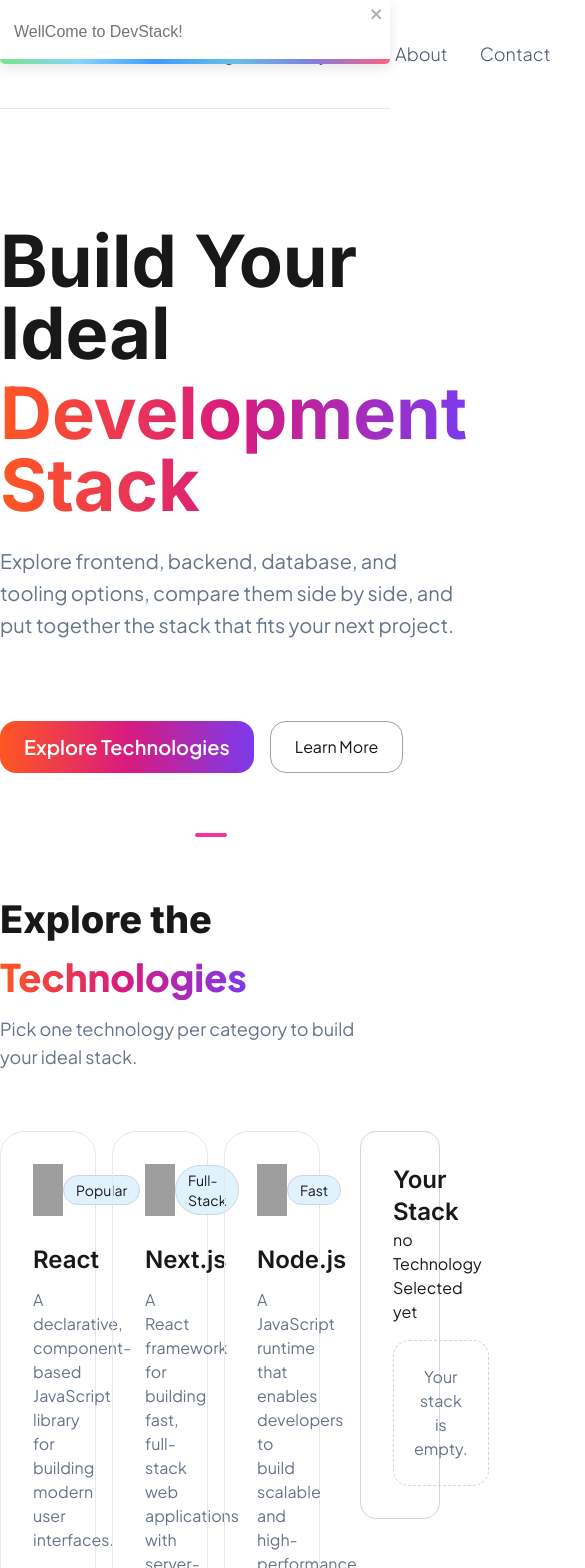
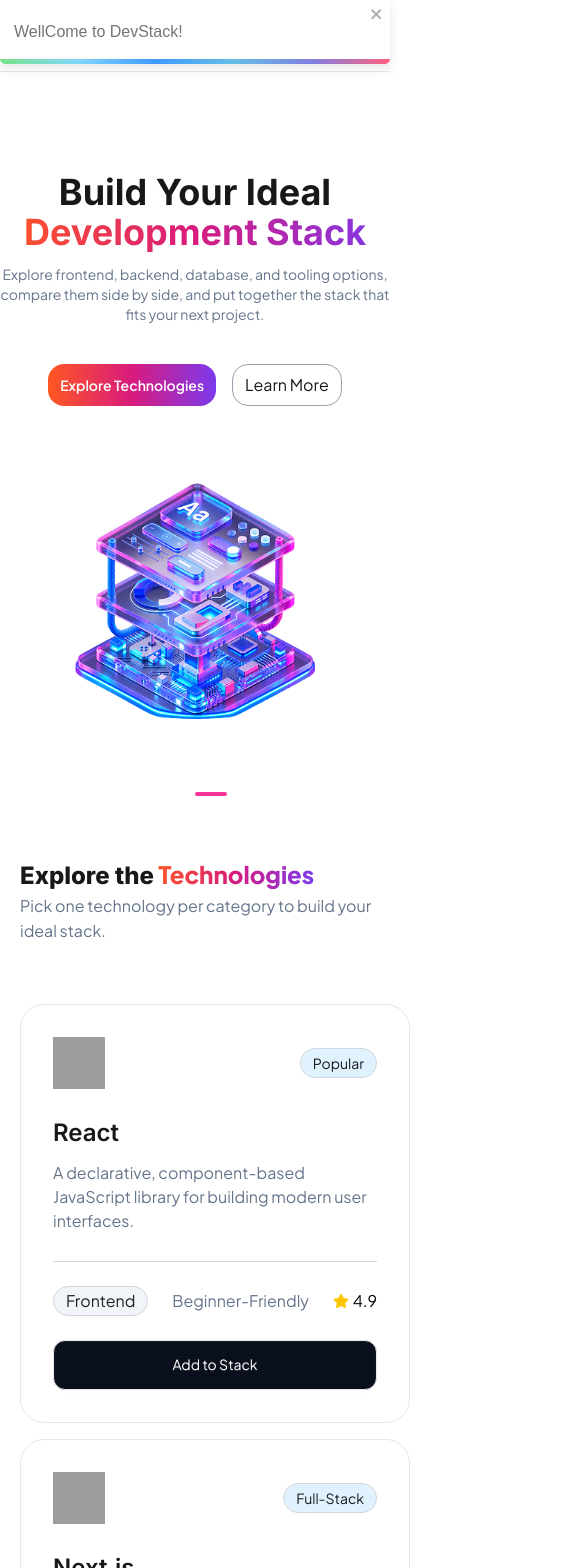
Before and after one commit to atikhasananik/a05-DevStack, a React (Vite) app: page / in a window 390 px wide. Shown: the top 1568 px of the page, 585 px wide, since content can reach past the window. Built offline with nearby package versions, Linux system fonts and the light colour scheme; grey boxes are pictures that could not be loaded.

Commit message:
feature/mobile responsive done and it's look well

```diff
--- a/src/components/footer/Footer.tsx
+++ b/src/components/footer/Footer.tsx
@@ -4,10 +4,10 @@ const Footer = () => {
   return (
     <div className="container mx-auto  mt-40 ">
       <div>
-        <div className="py-10 grid grid-cols-12 gap-5 border-b border-gray-300">
-          <div className="col-span-5 flex flex-col">
+        <div className="py-10 max-sm:py-5 grid grid-cols-12 max-sm:grid-cols-1  gap-5 border-b border-gray-300">
+          <div className="col-span-5 flex max-sm:items-center flex-col">
             <img className="w-35 mb-4" src={logo} alt="" />
-            <p style={{ color: "var(--text-color)" }} className="mb-5">
+            <p style={{ color: "var(--text-color)" }} className="mb-5 max-sm:text-center">
               Curated tools, technologies, and resources for developers building
               modern software.
             </p>
@@ -18,7 +18,7 @@ const Footer = () => {
             </ul>
           </div>
 
-          <div className="flex flex-col justify-center col-span-2 self-center">
+          <div className="flex max-sm:hidden flex-col justify-center col-span-2 self-center">
             <h2 className="font-semibold tracking-wider mb-5 ">PRODUCT</h2>
             <ul
               style={{ color: "var(--text-color)" }}
@@ -32,7 +32,7 @@ const Footer = () => {
             </ul>
           </div>
 
-          <div className="flex flex-col justify-center col-span-2 self-center">
+          <div className="flex max-sm:hidden flex-col justify-center col-span-2 self-center">
             <h2 className="font-semibold mb-5 tracking-wider">COMPANY</h2>
             <ul
               style={{ color: "var(--text-color)" }}
@@ -46,7 +46,7 @@ const Footer = () => {
             </ul>
           </div>
 
-          <div className="flex flex-col justify-center col-span-3 self-center">
+          <div className="flex max-sm:hidden flex-col justify-center col-span-3 self-center">
             <h2 className="font-semibold mb-5">LEGAL</h2>
             <ul
               style={{ color: "var(--text-color)" }}
@@ -60,7 +60,10 @@ const Footer = () => {
           </div>
         </div>
 
-        <div style={{ color: "var(--text-color) " }} className="flex justify-between items-center mt-15 mb-5">
+        <div
+          style={{ color: "var(--text-color) " }}
+          className="flex justify-between max-sm:text-sm max-sm:mx-3 max-sm:mt-5  items-center mt-15 mb-5"
+        >
           <p>© 2026 Dev Stack. All rights reserved.</p>
           <div className="flex gap-5">
             <p>Privacy</p>
--- a/src/components/heroSection/Hero.tsx
+++ b/src/components/heroSection/Hero.tsx
@@ -6,26 +6,26 @@ interface IHeroProps {
 
 const Hero = ({ linearGradient }: IHeroProps) => {
   return (
-    <div className="relative">
-      <div className="flex items-center justify-between container mx-auto h-[90vh] ">
+    <div className="relative max-sm:mb-15">
+      <div className="flex items-center max-sm:flex-col justify-between container mx-auto  h-[90vh] max-sm:h-full max-sm:mt-20 ">
         <div>
-          <div className=" py-5 mb-15">
+          <div className=" py-5 mb-15 max-sm:mb-5 max-sm:text-center">
             <h1
               style={{ color: "--heading-color" }}
-              className="text-7xl mb-2 font-bold "
+              className="text-7xl  max-sm:text-4xl max-sm:mb-0 mb-2 font-bold "
             >
               Build Your Ideal
             </h1>
             <h1
               style={{ backgroundImage: linearGradient }}
-              className={`text-7xl font-bold  mb-6
+              className={`text-7xl font-bold  max-sm:text-4xl max-sm:mb-3 mb-6
              bg-clip-text text-transparent`}
             >
               Development Stack
             </h1>
             <p
               style={{ color: "var(--text-color)" }}
-              className="max-w-160 leading-8 text-xl"
+              className="max-w-160 leading-8 max-sm:leading-5 max-sm:max-w-100 text-xl max-sm:text-sm"
             >
               Explore frontend, backend, database, and tooling options, compare
               them side by side, and put together the stack that fits your next
@@ -33,26 +33,26 @@ const Hero = ({ linearGradient }: IHeroProps) => {
             </p>
           </div>
           <div
-            className=" flex gap-4
+            className=" flex gap-4 justify-center
           "
           >
             <button
               style={{ backgroundImage: linearGradient }}
-              className="py-3 px-6 text-xl rounded-2xl text-white font-semibold "
+              className="py-3 px-6 text-xl max-sm:px-3 max-sm:py-2 max-sm:text-sm rounded-2xl text-white font-semibold "
             >
               Explore Technologies
             </button>
-            <button className="py-3 px-6 border border-gray-400 rounded-2xl">
+            <button className="py-3 px-6 border max-sm:px-3 max-sm:py-2 border-gray-400 rounded-2xl">
               Learn More
             </button>
           </div>
         </div>
 
-        <div className="flex items-center relative h-full w-[40%]">
+        <div className="flex items-center relative h-full max-sm:w-full w-[40%]">
           <img  className=" w-full object-cover  " src={heroImg} alt="" />
         </div>
       </div>
-      <div className="w-8 absolute bottom-8 left-[50%] rounded-3xl h-1 mx-auto bg-pink-500"></div>
+      <div className="w-8 absolute max-sm:bottom-0 bottom-8 left-[50%] rounded-3xl h-1 mx-auto bg-pink-500"></div>
     </div>
   );
 };
--- a/src/components/navber/Nav.tsx
+++ b/src/components/navber/Nav.tsx
@@ -1,16 +1,19 @@
+import { RxHamburgerMenu } from "react-icons/rx";
 import logo from "../../assets/logo-text.png";
-
 
 const Nav = () => {
   return (
     <div className="bg-[#ffffffec] py-5 w- sticky z-10 top-0 left-0 border-b-gray-200  border-b hover:shadow">
-      <div className="flex justify-between items-center gap-15 container mx-auto ">
-        <div className="">
+      <div className="flex justify-between items-center max-sm:mx-4 gap-15 sm:container mx-auto ">
+        <div className="max-sm:w-30">
           <img src={logo} alt="DevStack Logo here." className="w-full h-full" />
         </div>
 
-        <ul className="flex items-center gap-8 font-light text-[#475569]">
-          <li style={{color:"var(--nav-btn-color)" }}className="text-lg font-semibold ">
+        <ul className="flex items-center gap-8 max-sm:hidden font-light text-[#475569]">
+          <li
+            style={{ color: "var(--nav-btn-color)" }}
+            className="text-lg font-semibold "
+          >
             Home
           </li>
           <li className="text-lg ">Technologies</li>
@@ -19,11 +22,15 @@ const Nav = () => {
           <li className="text-lg ">Contact</li>
         </ul>
 
-        <div className="flex items-center gap-5">
-          <button>Sing In</button>
-          <button style={{backgroundColor:"var(--nav-btn-color)"}} className="py-2.5 px-5 rounded-4xl  text-white ">
+        <div className="flex items-center max-sm:gap-2 gap-5">
+          <button className="max-sm:text-sm">Sing In</button>
+          <button
+            style={{ backgroundColor: "var(--nav-btn-color)" }}
+            className="py-2.5 px-5 max-sm:py-1 max-sm:px-3 max-sm:text-sm rounded-4xl  text-white "
+          >
             Sing Up
           </button>
+          <button className="sm:hidden text-2xl"><RxHamburgerMenu /></button>
         </div>
       </div>
     </div>
--- a/src/components/technoloySection/Technologes.tsx
+++ b/src/components/technoloySection/Technologes.tsx
@@ -21,11 +21,14 @@ const Technologes = ({ linearGradient }: ITechnologesProps) => {
   console.log("SelectedData", selected);
 
   return (
-    <div className="container mt-5 mx-auto">
+    <div
+      className="container max-sm:mx-5
+     mt-5 mx-auto"
+    >
       <div>
         <h1
           style={{ color: "var(--heading-color)" }}
-          className="text-[38px] font-extrabold  "
+          className="text-[38px] max-sm:text-[1.5rem] font-extrabold  "
         >
           Explore the
           <span
@@ -36,13 +39,16 @@ const Technologes = ({ linearGradient }: ITechnologesProps) => {
             Technologies
           </span>
         </h1>
-        <p style={{ color: "var(--text-color)" }} className="text-lg mt-2">
+        <p
+          style={{ color: "var(--text-color)" }}
+          className="text-lg max-sm:text-[1rem] max-sm:mt-0 mt-2"
+        >
           Pick one technology per category to build your ideal stack.
         </p>
       </div>
 
-      <div className="grid gap-10 grid-cols-12 mt-15">
-        <div className="col-span-9">
+      <div className="grid gap-10 grid-cols-12 max-sm:grid-cols-1 mt-15">
+        <div className="col-span-9 ">
           <Suspense fallback={<p>loading...</p>}>
             <TechnologyCards
               selected={selected}
@@ -52,7 +58,7 @@ const Technologes = ({ linearGradient }: ITechnologesProps) => {
           </Suspense>
         </div>
 
-        <div className="col-span-3">
+        <div className="col-span-3 max-sm:col-span-8">
           <SelectedTechCards selected={selected} setSelected={setSelected} />
         </div>
       </div>
--- a/src/components/technoloySection/TechnologyCards.tsx
+++ b/src/components/technoloySection/TechnologyCards.tsx
@@ -17,7 +17,7 @@ const TechnologyCards = ({
 
   return (
     <>
-      <div className="grid grid-cols-3 gap-4">
+      <div className="grid grid-cols-3 max-sm:grid-cols-1 gap-4">
         {technologesData.map((cardData) => {
           return (
             <TecnologyCard
```
